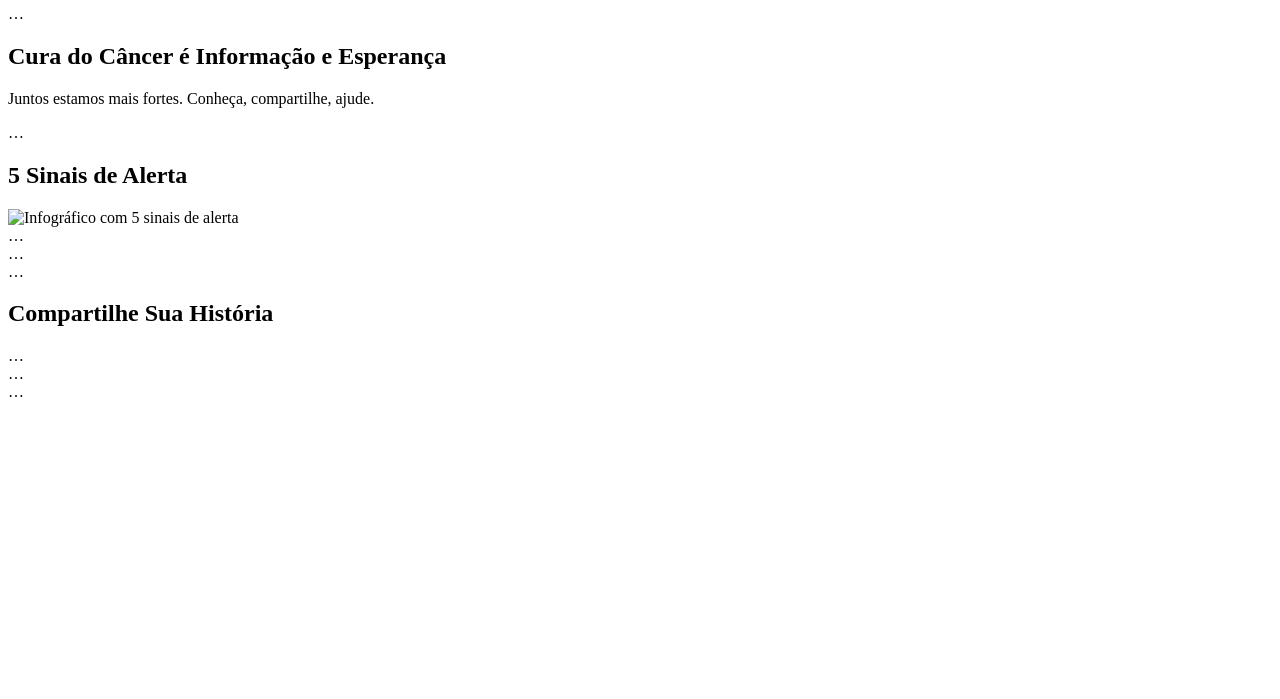
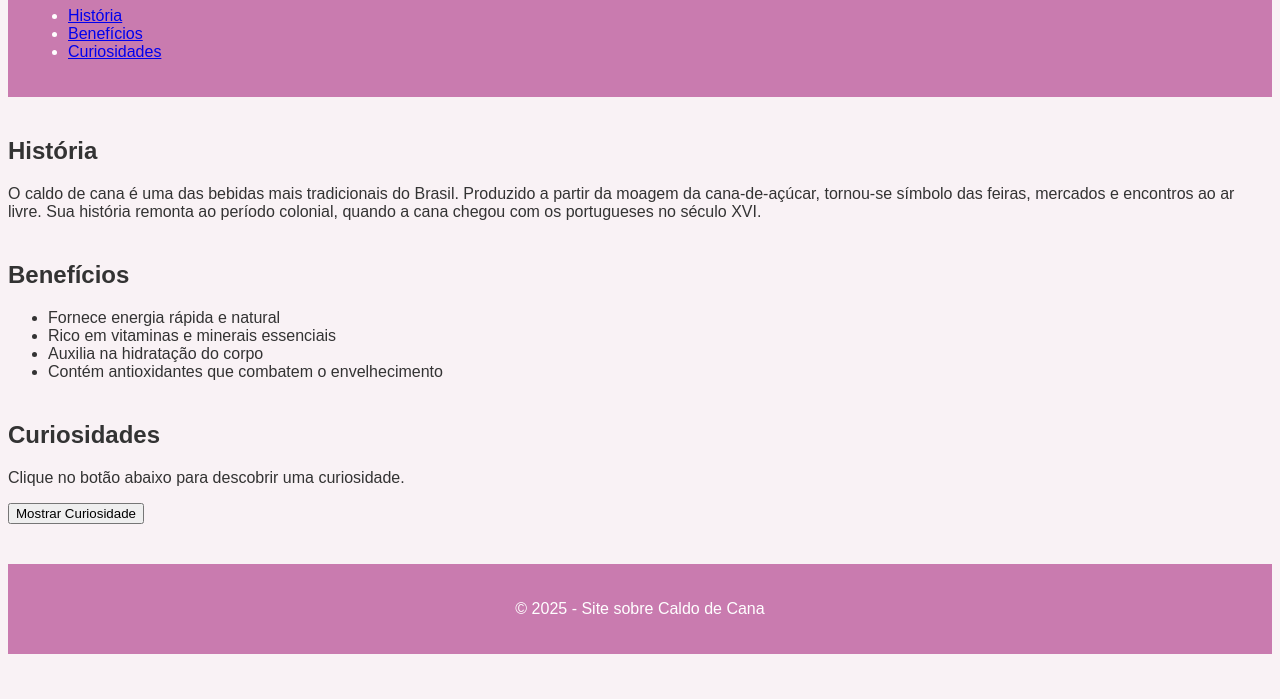
Before and after one commit to mendeszyy/Cancer, a plain HTML site: page index.html in a window 1280 px wide. Shown: the part 101-800 px from the top of the page. Drawn offline with Linux system fonts and the light colour scheme.

Commit message:
Update index.html

```diff
--- a/index.html
+++ b/index.html
@@ -1,31 +1,55 @@
 <!DOCTYPE html>
-<html lang="pt-br">
-<head>…<!-- Cabeçalho com estilo refinado — paleta rosa/lavanda + tipografia elegante --></head>
+<html lang="pt-BR">
+<head>
+  <meta charset="UTF-8">
+  <meta name="viewport" content="width=device-width, initial-scale=1.0">
+  <title>Caldo de Cana</title>
+  <link rel="stylesheet" href="style.css">
+</head>
 <body>
   <header>
-  <h1>Cura do Câncer</h1>
-  <nav>…</nav>
+    <h1>Caldo de Cana</h1>
+    <nav>
+      <ul>
+        <li><a href="#historia">História</a></li>
+        <li><a href="#beneficios">Benefícios</a></li>
+        <li><a href="#curiosidades">Curiosidades</a></li>
+      </ul>
+    </nav>
   </header>
+
   <main>
-  <section id="hero">
-    <h2>Cura do Câncer é Informação e Esperança</h2>
-    <p>Juntos estamos mais fortes. Conheça, compartilhe, ajude.</p>
+    <section id="historia" class="card">
+      <h2>História</h2>
+      <p>
+        O caldo de cana é uma das bebidas mais tradicionais do Brasil.
+        Produzido a partir da moagem da cana-de-açúcar, tornou-se símbolo das feiras,
+        mercados e encontros ao ar livre. Sua história remonta ao período colonial,
+        quando a cana chegou com os portugueses no século XVI.
+      </p>
     </section>
-  <section id="estatisticas">…</section>
-  <section id="infografico">
-    <h2>5 Sinais de Alerta</h2>
-    <img src="infografico-alertas.svg" alt="Infográfico com 5 sinais de alerta">
+
+    <section id="beneficios" class="card">
+      <h2>Benefícios</h2>
+      <ul>
+        <li>Fornece energia rápida e natural</li>
+        <li>Rico em vitaminas e minerais essenciais</li>
+        <li>Auxilia na hidratação do corpo</li>
+        <li>Contém antioxidantes que combatem o envelhecimento</li>
+      </ul>
     </section>
-  <section id="quiz">…</section>
-  <section id="casos">…</section>
-  <section id="recursos">…</section>
-  <section id="compartilhar">
-    <h2>Compartilhe Sua História</h2>
-    <form>…</form>
+
+    <section id="curiosidades" class="card">
+      <h2>Curiosidades</h2>
+      <p id="curiosidade-texto">Clique no botão abaixo para descobrir uma curiosidade.</p>
+      <button onclick="mostrarCuriosidade()">Mostrar Curiosidade</button>
     </section>
-  <section id="contact">…</section>
   </main>
-<footer>…</footer>
+
+  <footer>
+    <p>© 2025 - Site sobre Caldo de Cana</p>
+  </footer>
+
   <script src="script.js"></script>
 </body>
 </html>
```
Lines whose indentation alone changed are shown as unchanged.
